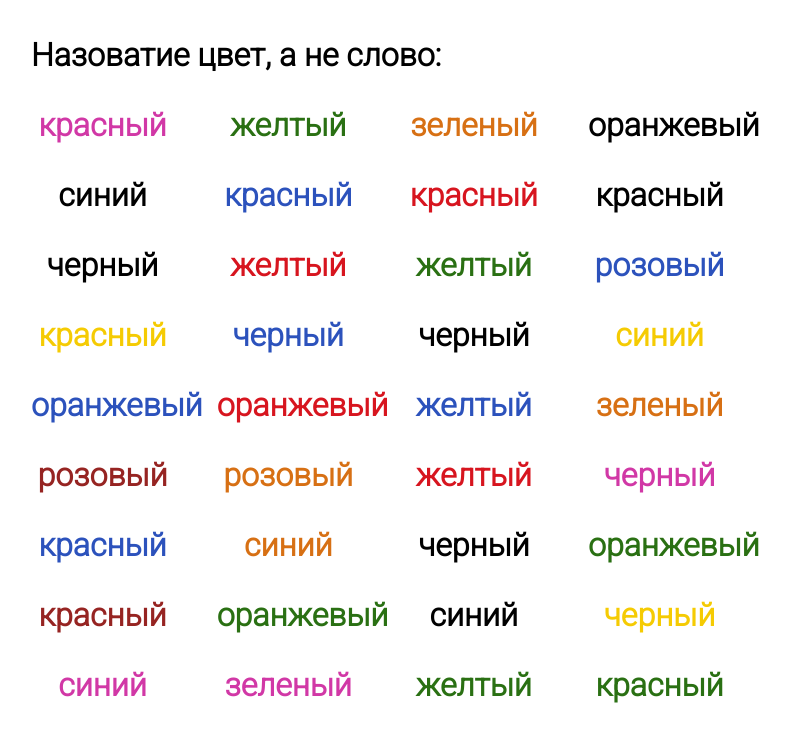
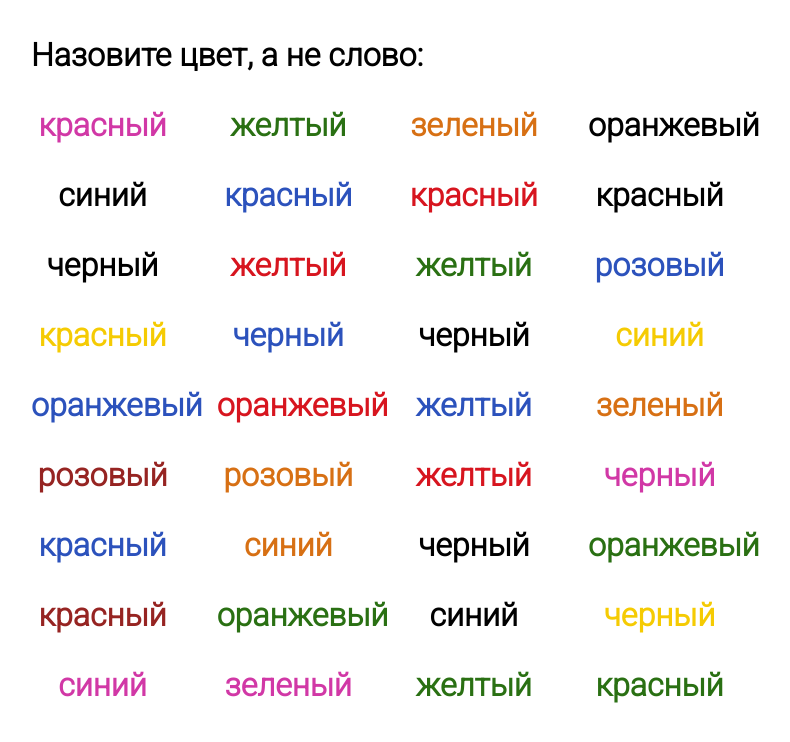
Before and after one commit to SladowName/world-color, a plain HTML site: page index.html in a window 1280 px wide. Shown: the whole page, without its empty margins (259-1049 px from the left). Drawn offline with Linux system fonts and the light colour scheme.

Commit message:
fix: title world

```diff
--- a/index.html
+++ b/index.html
@@ -15,7 +15,7 @@
 <body>
     <div id="container" class="container">
         <div class="title">
-            Назоватие цвет, а не слово:
+            Назовите цвет, а не слово:
         </div>
         <div id="colors" class="colors">
         </div>
```
